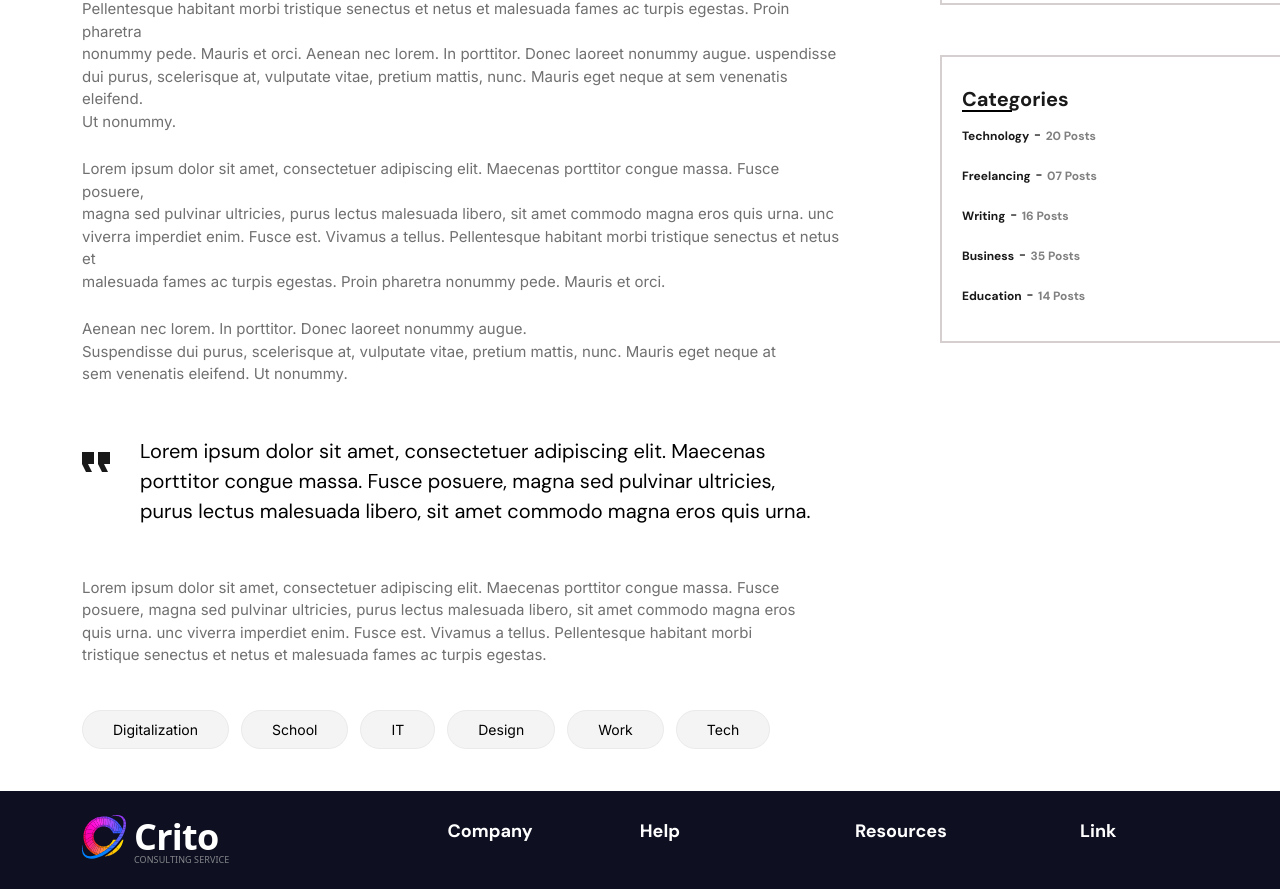
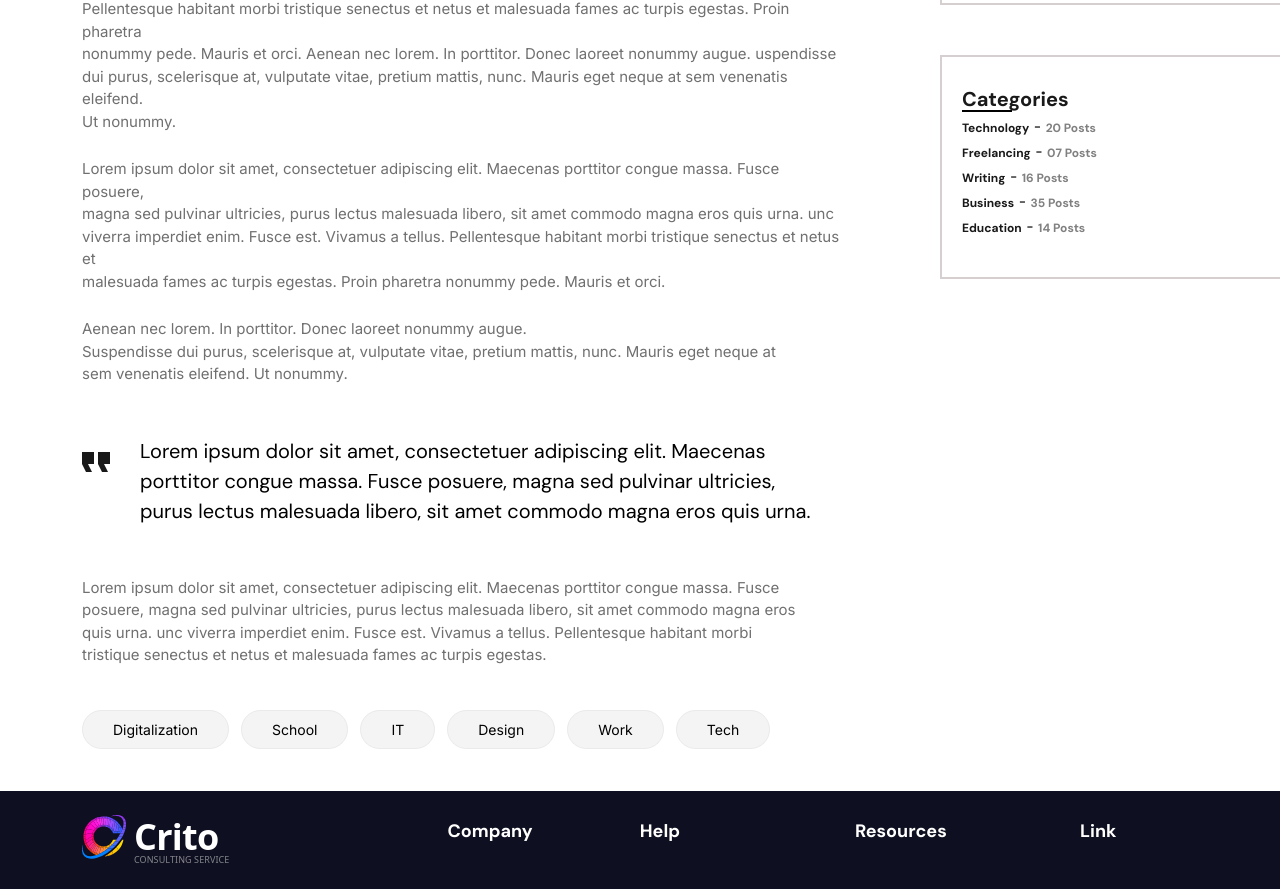
Before and after one commit to Janee4/react-crito, a React (Create React App) app: page /services in a window 1280 px wide. Shown: the part 1439-2328 px from the top of the page. Built offline with nearby package versions, Linux system fonts and the light colour scheme; some icons are missing.

Commit message:
fixat line height

```diff
--- a/src/App.css
+++ b/src/App.css
@@ -639,12 +639,13 @@
 }
 .right .categories {
   border: solid 2px #d6cfcf;
-  height: 18rem;
+  height: 14rem;
   width: 23rem;
   margin-left: 100px;
 }
 .right .categories p {
   margin-left: 20px;
+  line-height: 0.5;
 }
 .right .categories p .first-text {
   font-family: "DM Sans", sans-serif;
--- a/src/assets/scss/sections/_ServicesRight.scss
+++ b/src/assets/scss/sections/_ServicesRight.scss
@@ -59,14 +59,14 @@
 
     .categories{
         border: solid 2px #d6cfcf;
-        height: 18rem;
+        height: 14rem;
         width: 23rem;
         margin-left: 100px;
 
 
             p {
                 margin-left: 20px;
-
+                line-height: 0.5;
 
                 .first-text {
                     font-family: 'DM Sans', sans-serif;
```
